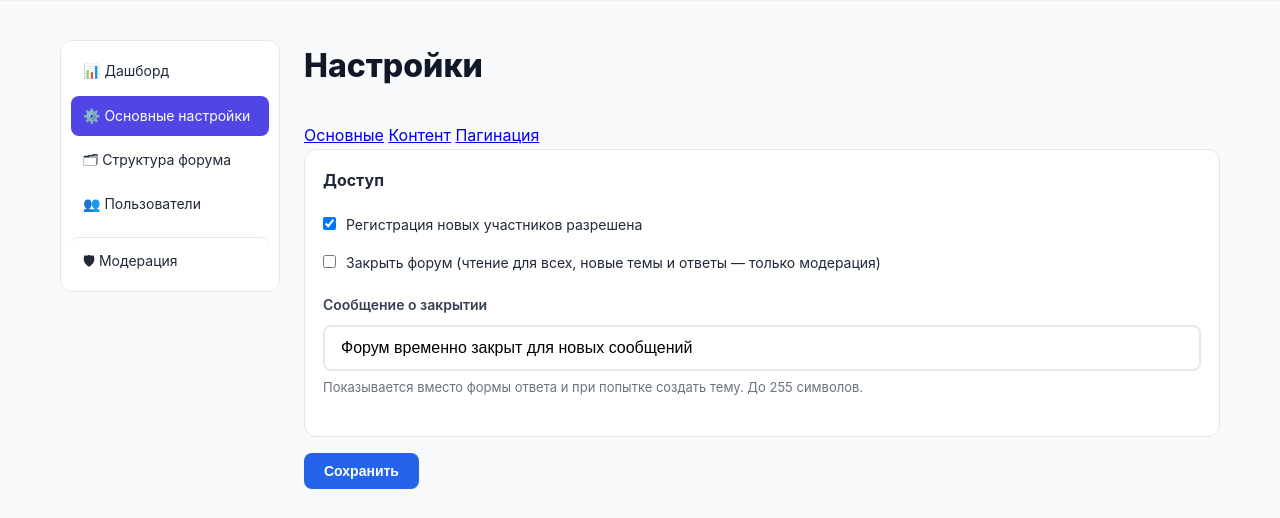
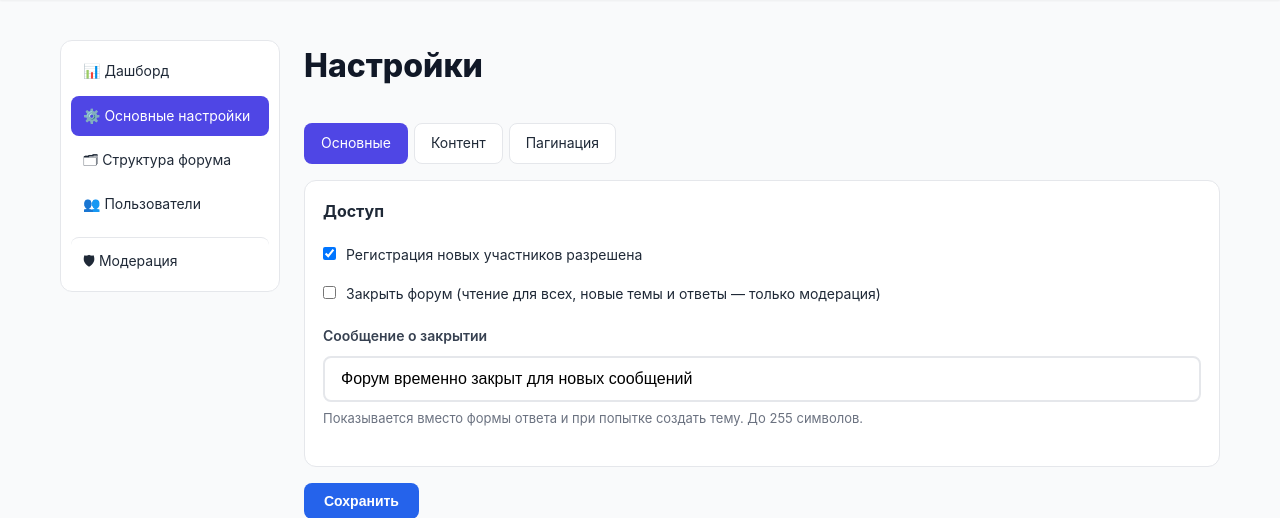
Before and after one commit to SDevotion/new-forum, a PHP site: page /admin/settings.php in a window 1280 px wide. Shown: the part 124-642 px from the top of the page. Run offline with PHP 8.4, Linux system fonts and the light colour scheme; the visitor is signed in with stand-in values (Sample User, id 1); data that the repository does not hold is empty; some libraries are stand-ins or nearby versions.

Commit message:
Add files via upload

```diff
--- a/assets/css/style.css
+++ b/assets/css/style.css
@@ -1891,3 +1891,10 @@ h3.md-h{font-size:19px}h4.md-h{font-size:17px}h5.md-h{font-size:15px}h6.md-h{fon
     .admin-sidebar { position: static; flex: none; width: 100%; }
     .admin-nav { flex-direction: row; flex-wrap: wrap; }
 }
+
+/* ===== Admin settings tabs ===== */
+.admin-tabs { display: flex; gap: 6px; margin-bottom: 16px; flex-wrap: wrap; }
+.admin-tab { padding: 8px 16px; border-radius: 8px; text-decoration: none; color: inherit; font-size: 14px; border: 1px solid var(--border, #e5e7eb); background: var(--card-bg, #fff); }
+.admin-tab:hover { background: rgba(0,0,0,.05); }
+.admin-tab.active { background: var(--primary, #4f46e5); color: #fff; border-color: transparent; }
+.admin-grid { display: grid; grid-template-columns: repeat(auto-fill, minmax(240px, 1fr)); gap: 4px 20px; }
```
